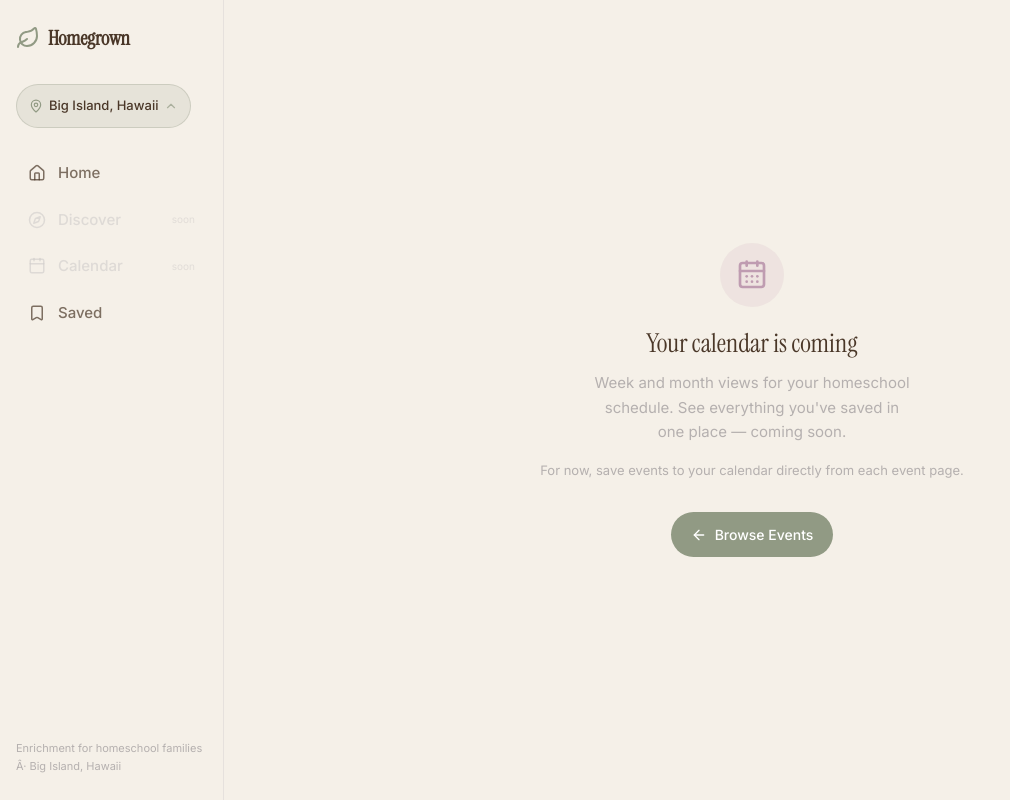
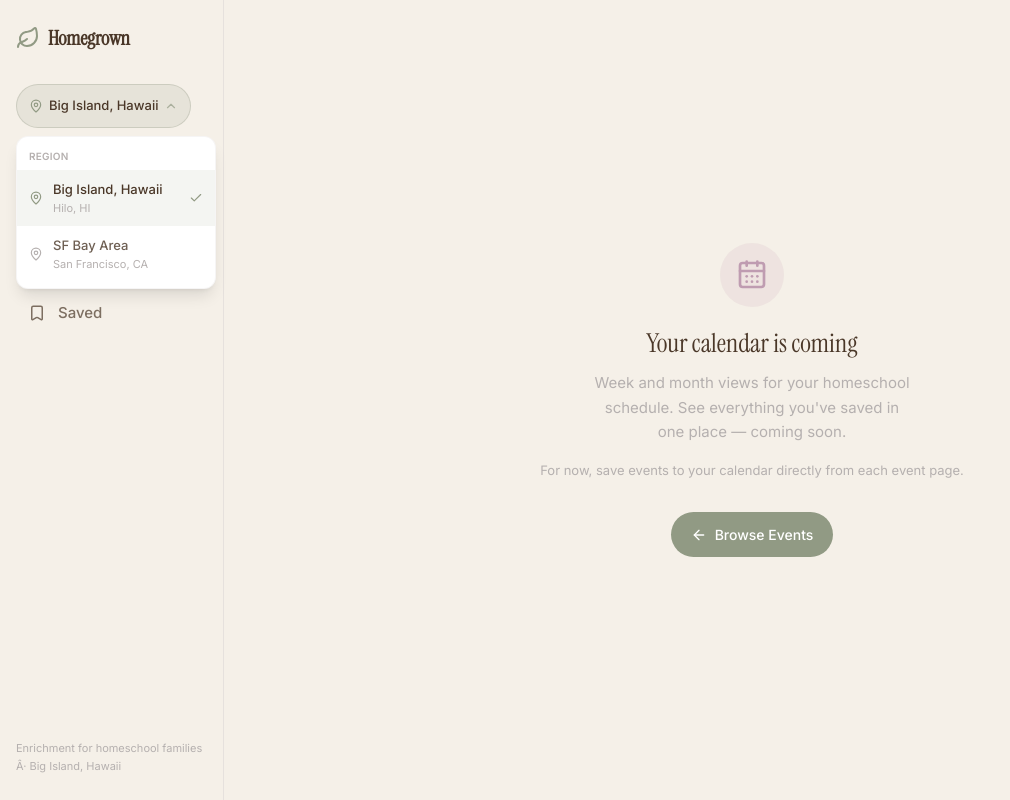
Before and after one commit to ocfish001-prog/homegrown, a Next.js app: page /calendar in a window 1280 px wide. Both pictures are taken after a click on the button "Big Island, Hawaii". Shown: the whole page, without its empty margins (0-1010 px from the left). Built offline with nearby package versions, Linux system fonts and the light colour scheme.

Commit message:
fix: use React Portal for region dropdown to escape sidebar stacking context

```diff
--- a/src/components/ui/RegionSwitcher.tsx
+++ b/src/components/ui/RegionSwitcher.tsx
@@ -1,6 +1,7 @@
 'use client'
 
-import { useState } from 'react'
+import { useState, useEffect, useRef } from 'react'
+import { createPortal } from 'react-dom'
 import { MapPin, ChevronDown, Check } from 'lucide-react'
 import { cn } from '@/lib/utils'
 import { REGION_LIST, type RegionKey } from '@/lib/region'
@@ -8,24 +9,91 @@ import { useRegion } from '@/context/RegionContext'
 
 interface RegionSwitcherProps {
   className?: string
-  /** If true, shows a compact button (for headers). Default: false (full-size). */
   compact?: boolean
 }
 
 export default function RegionSwitcher({ className, compact = false }: RegionSwitcherProps) {
   const { regionKey, region, setRegion } = useRegion()
   const [isOpen, setIsOpen] = useState(false)
+  const [dropdownPos, setDropdownPos] = useState({ top: 0, left: 0 })
+  const buttonRef = useRef<HTMLButtonElement>(null)
+  const [mounted, setMounted] = useState(false)
+
+  useEffect(() => { setMounted(true) }, [])
+
+  function handleOpen() {
+    if (buttonRef.current) {
+      const rect = buttonRef.current.getBoundingClientRect()
+      setDropdownPos({ top: rect.bottom + window.scrollY + 8, left: rect.left + window.scrollX })
+    }
+    setIsOpen((v) => !v)
+  }
 
   function handleSelect(key: RegionKey) {
     setRegion(key)
     setIsOpen(false)
   }
 
+  const dropdown = mounted && isOpen ? createPortal(
+    <>
+      {/* Backdrop */}
+      <div
+        className="fixed inset-0 z-[9998]"
+        onClick={() => setIsOpen(false)}
+        aria-hidden="true"
+      />
+      {/* Dropdown */}
+      <div
+        role="listbox"
+        aria-label="Select region"
+        style={{ position: 'absolute', top: dropdownPos.top, left: dropdownPos.left }}
+        className="z-[9999] min-w-[200px] bg-white rounded-xl shadow-lg border border-warm-gray/20 py-1.5"
+      >
+        <p className="text-[10px] font-semibold text-warm-gray-dark uppercase tracking-wide px-3 py-1.5">
+          Region
+        </p>
+        {REGION_LIST.map((r) => (
+          <button
+            key={r.key}
+            role="option"
+            aria-selected={regionKey === r.key}
+            type="button"
+            onClick={() => handleSelect(r.key)}
+            className={cn(
+              'w-full flex items-center gap-2.5 px-3 py-2.5',
+              'text-[13px] font-medium text-left',
+              'transition-colors duration-150',
+              'focus-visible:outline-none focus-visible:ring-2 focus-visible:ring-inset focus-visible:ring-sage',
+              'min-h-[44px]',
+              regionKey === r.key
+                ? 'bg-sage/10 text-bark'
+                : 'text-bark/80 hover:bg-warm-gray/10'
+            )}
+          >
+            <MapPin
+              className={cn('w-3.5 h-3.5 shrink-0', regionKey === r.key ? 'text-sage' : 'text-warm-gray-dark')}
+              aria-hidden="true"
+            />
+            <div className="flex-1">
+              <div>{r.label}</div>
+              <div className="text-[11px] text-warm-gray-dark font-normal">{r.city}</div>
+            </div>
+            {regionKey === r.key && (
+              <Check className="w-3.5 h-3.5 text-sage shrink-0" aria-hidden="true" />
+            )}
+          </button>
+        ))}
+      </div>
+    </>,
+    document.body
+  ) : null
+
   return (
     <div className={cn('relative', className)}>
       <button
+        ref={buttonRef}
         type="button"
-        onClick={() => setIsOpen((v) => !v)}
+        onClick={handleOpen}
         className={cn(
           'inline-flex items-center gap-1.5',
           'rounded-full',
@@ -60,67 +128,7 @@ export default function RegionSwitcher({ className, compact = false }: RegionSwi
           aria-hidden="true"
         />
       </button>
-
-      {isOpen && (
-        <>
-          {/* Dropdown â€” z-[9999] clears FilterBar stacking context (z-40) */}
-          <div
-            role="listbox"
-            aria-label="Select region"
-            className={cn(
-              'absolute top-full left-0 mt-2 z-[9999]',
-              'min-w-[200px] bg-white rounded-xl shadow-lg border border-warm-gray/20',
-              'py-1.5',
-              'animate-fade-up'
-            )}
-          >
-            <p className="text-[10px] font-semibold text-warm-gray-dark uppercase tracking-wide px-3 py-1.5">
-              Region
-            </p>
-            {REGION_LIST.map((r) => (
-              <button
-                key={r.key}
-                role="option"
-                aria-selected={regionKey === r.key}
-                type="button"
-                onClick={() => handleSelect(r.key)}
-                className={cn(
-                  'w-full flex items-center gap-2.5 px-3 py-2.5',
-                  'text-[13px] font-medium text-left',
-                  'transition-colors duration-150',
-                  'focus-visible:outline-none focus-visible:ring-2 focus-visible:ring-inset focus-visible:ring-sage',
-                  'min-h-[44px]',
-                  regionKey === r.key
-                    ? 'bg-sage/10 text-bark'
-                    : 'text-bark/80 hover:bg-warm-gray/10'
-                )}
-              >
-                <MapPin
-                  className={cn(
-                    'w-3.5 h-3.5 shrink-0',
-                    regionKey === r.key ? 'text-sage' : 'text-warm-gray-dark'
-                  )}
-                  aria-hidden="true"
-                />
-                <div className="flex-1">
-                  <div>{r.label}</div>
-                  <div className="text-[11px] text-warm-gray-dark font-normal">{r.city}</div>
-                </div>
-                {regionKey === r.key && (
-                  <Check className="w-3.5 h-3.5 text-sage shrink-0" aria-hidden="true" />
-                )}
-              </button>
-            ))}
-          </div>
-
-          {/* Backdrop â€” z-[9998] sits above FilterBar (z-40) but below dropdown (z-[9999]) */}
-          <div
-            className="fixed inset-0 z-[9998]"
-            onClick={() => setIsOpen(false)}
-            aria-hidden="true"
-          />
-        </>
-      )}
+      {dropdown}
     </div>
   )
 }
```
Also changed, not shown: public/sw.js.
